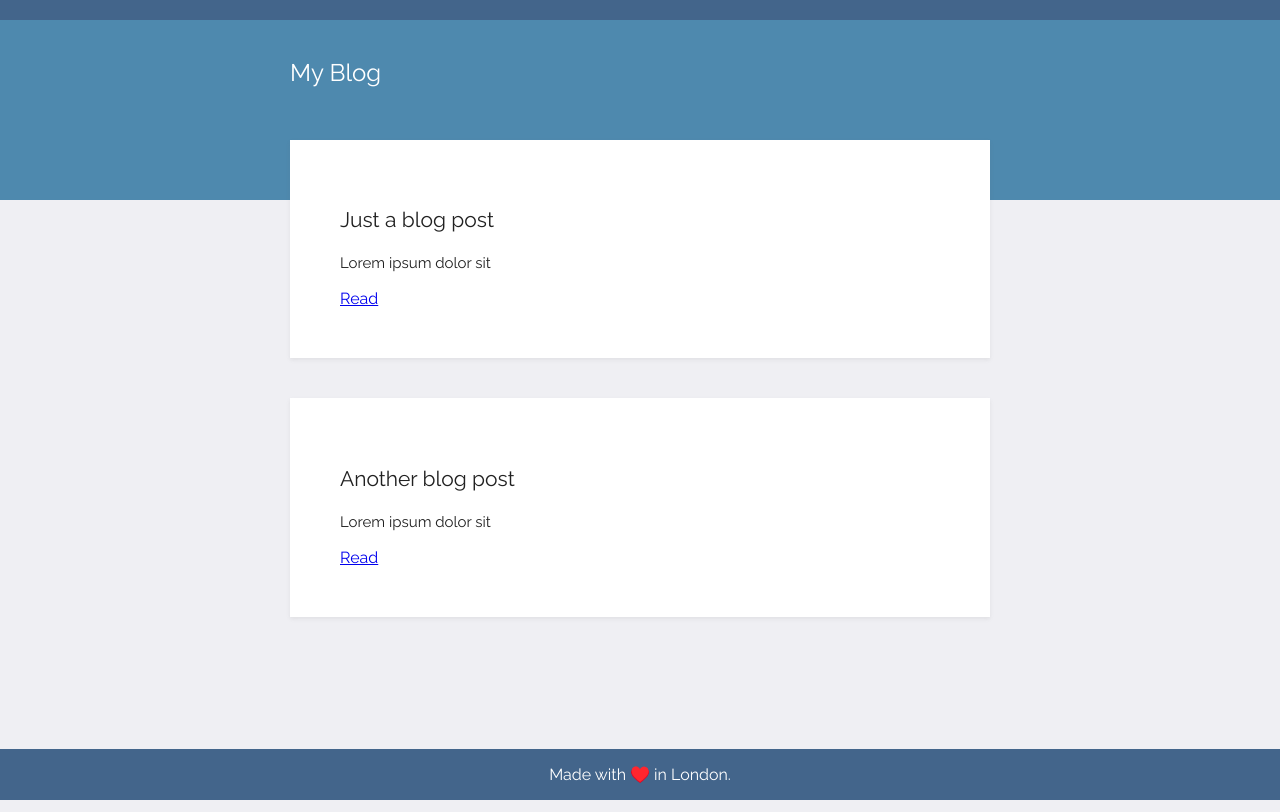
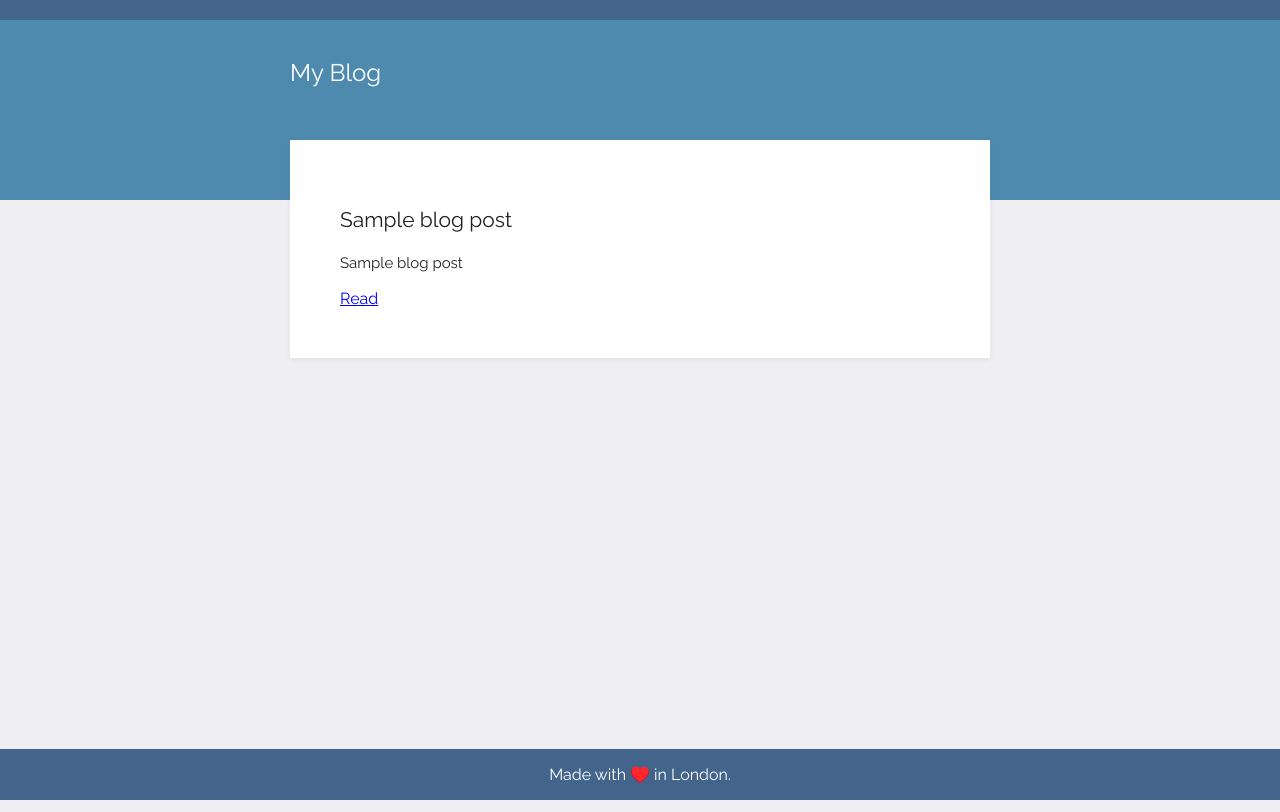
Before and after one commit to Soulbolt/day-57-blog-capstone-project, a Flask app: template templates/index.html in a window 1280 px wide. Run offline with Flask 3, Linux system fonts and the light colour scheme; the template is opened without the code that fills it: most values are stand-ins (such as "Sample title", 1, 10 or a date in 2020).

Commit message:
Added blog api, modified html to use jinja template to display all blog posts.

```diff
--- a/main.py
+++ b/main.py
@@ -1,11 +1,15 @@
 from flask import Flask, render_template
+import requests
 
-
+BLOG_API_ENDPOINT = "https://api.npoint.io/c790b4d5cab58020d391"
 app = Flask(__name__)
 
 @app.route('/')
 def home():
-    return render_template("index.html")
+    response = requests.get(BLOG_API_ENDPOINT)
+    response.raise_for_status
+    all_post = response.json()
+    return render_template("index.html", posts=all_post)
 
 if __name__ == "__main__":
     app.run(debug=True)
--- a/templates/index.html
+++ b/templates/index.html
@@ -11,20 +11,22 @@
     <div class="top">
         <div class="title"><h1>My Blog</h1></div>
     </div>
+    {% for blog_post in posts: %}
     <div class="content">
         <div class="card">
-            <h2>Just a blog post</h2>
-            <p class="text">Lorem ipsum dolor sit </p>
+            <h2>{{ blog_post["title"] }}</h2>
+            <p class="text">{{ blog_post["subtitle"] }}</p>
             <a href="#">Read</a>
         </div>
     </div>
-    <div class="content">
+    {% endfor %}
+    <!-- <div class="content">
         <div class="card">
             <h2>Another blog post</h2>
             <p class="text">Lorem ipsum dolor sit </p>
             <a href="#">Read</a>
         </div>
-    </div>
+    </div> -->
 </div>
 </body>
 <footer>
```
